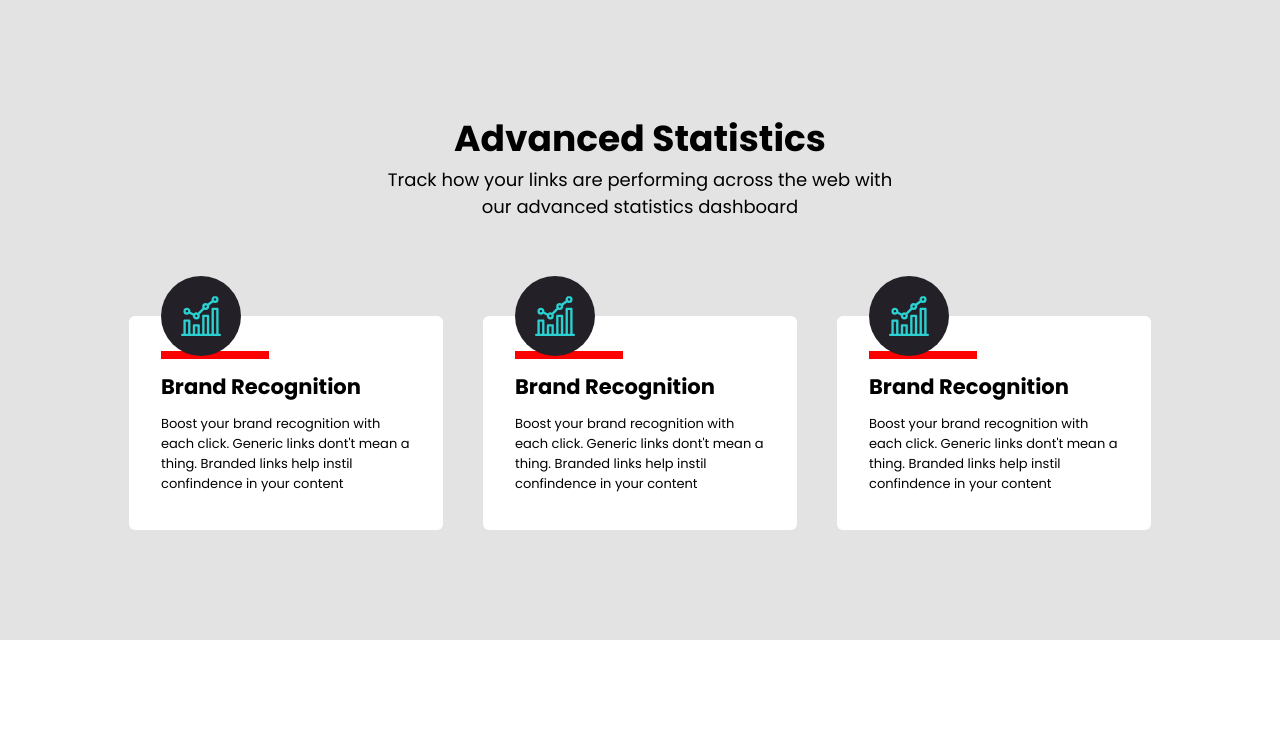
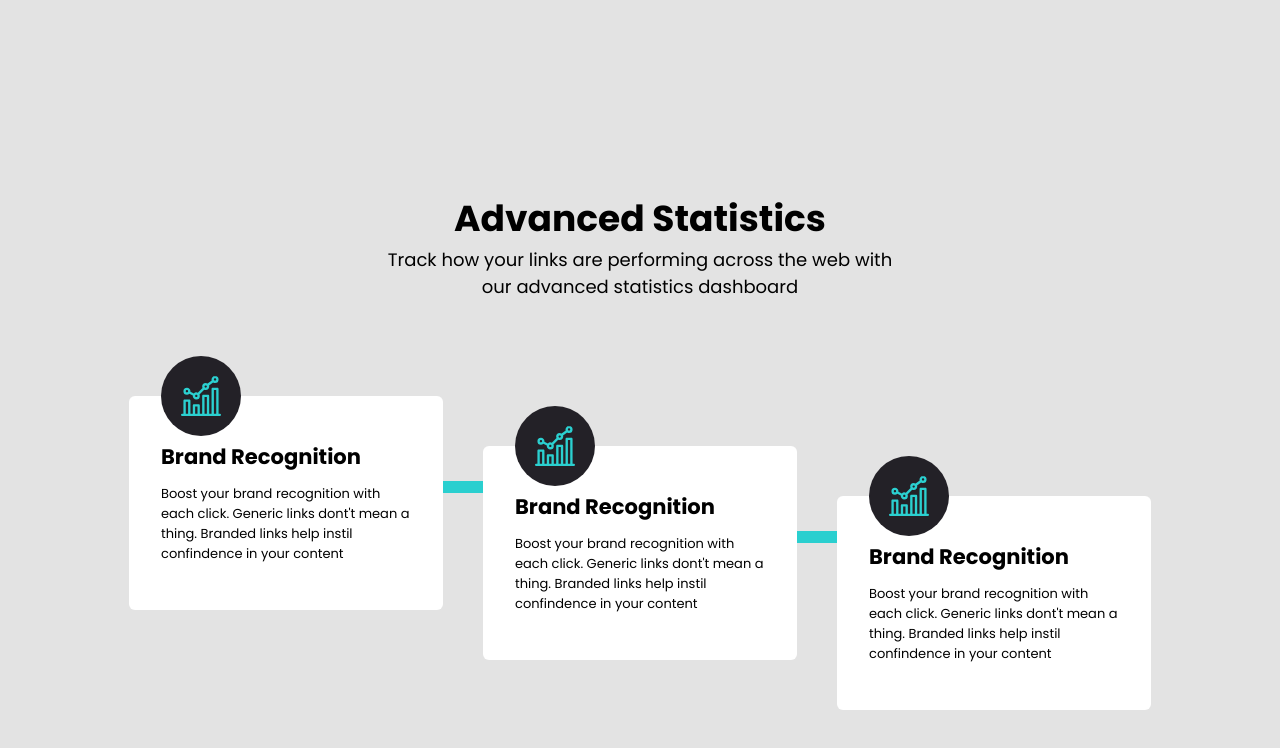
Before and after one commit to pehcs/encurtador_de_link-REACT-NODE, a React (Create React App) app: page / in a window 1280 px wide. Shown: the top 748 px of the page. Built offline with nearby package versions, Linux system fonts and the light colour scheme.

Commit message:
feat: component quase pronto

```diff
--- a/src/partials/Main/index.js
+++ b/src/partials/Main/index.js
@@ -1,5 +1,15 @@
 import './styles.css'
 
+function Teste(props){
+    return(
+        <div>
+            <h1>{props.titulo}</h1>
+            <p>{props.texto}</p>
+
+        </div>
+
+    )
+}
 export default function AdvancedStatistics(){
     return (
         <main className="container-statistics">
--- a/src/partials/Main/styles.css
+++ b/src/partials/Main/styles.css
@@ -4,7 +4,7 @@
     justify-content: center;
     flex-direction: column;
     background-color: var(--neutral-gray);
-    height: 40rem;
+    height: 50rem;
 }
 
 .container-statistics >p{
@@ -30,15 +30,25 @@
     position: relative;
     height: 150px;
     border-radius: 6px;
-    background-color: #fff
+    background-color: #fff;
 }
-.wrapper-benefits::before{
+.wrapper-benefits:nth-child(1)::after,
+.wrapper-benefits:nth-child(2)::after {
     content: "";
-    padding: 4px;
-    background-color: red;
+    padding: 6px;
+    background-color: var(--primary-cyan);
     width: 100px;
-    top: 50%
+    top: 40%;
+    right: -112px;
+    position: absolute;
 }
+.wrapper-benefits:nth-child(2){
+    margin-bottom: -100px;
+}
+.wrapper-benefits:nth-child(3){
+    margin-bottom: -200px;
+}
+
 .wrapper-benefits div{
     background-color: var(--neutral-dark-violet);
     width: 80px;
@@ -49,7 +59,6 @@
     background-repeat: no-repeat;
     position: absolute;
     top: -40px;
-
 }
 
 .wrapper-benefits p{
```
